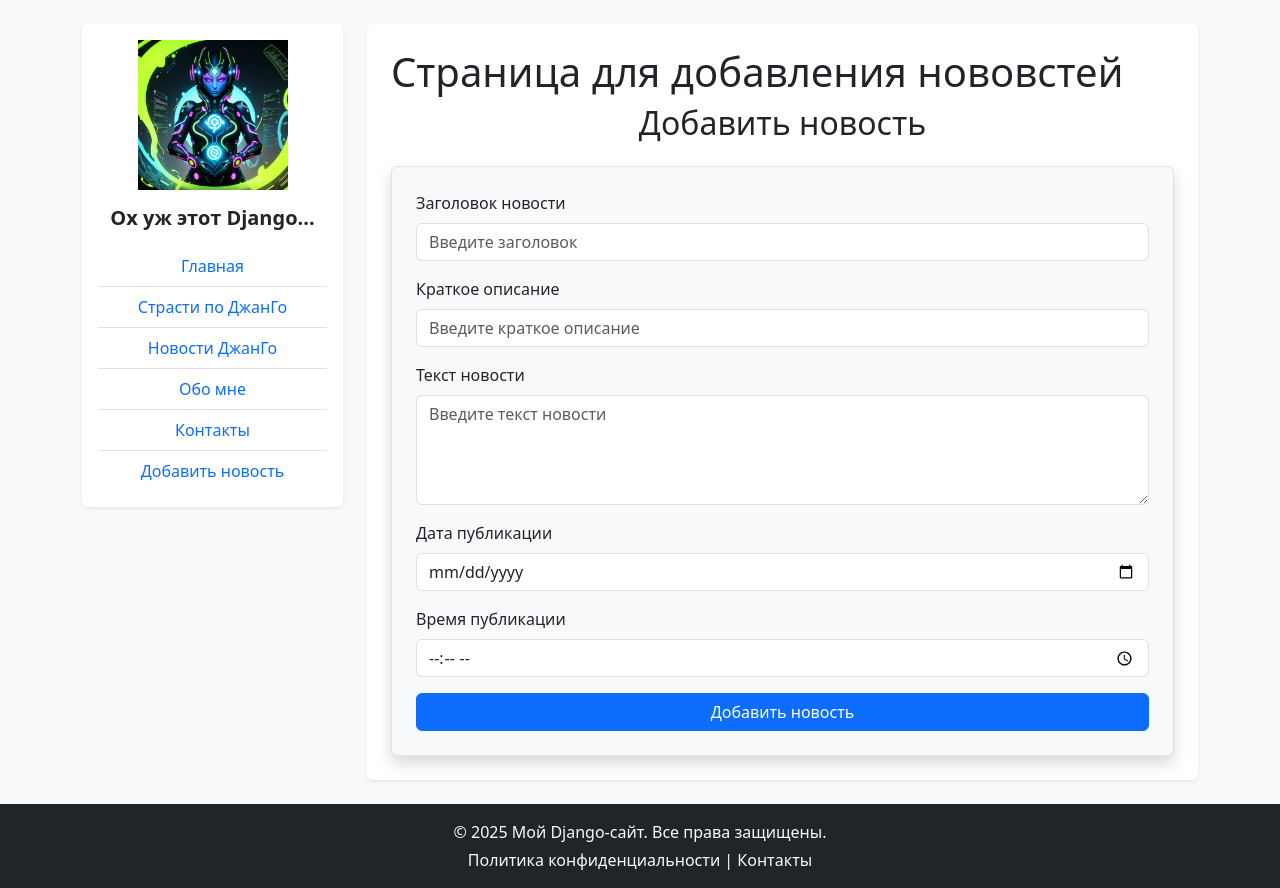
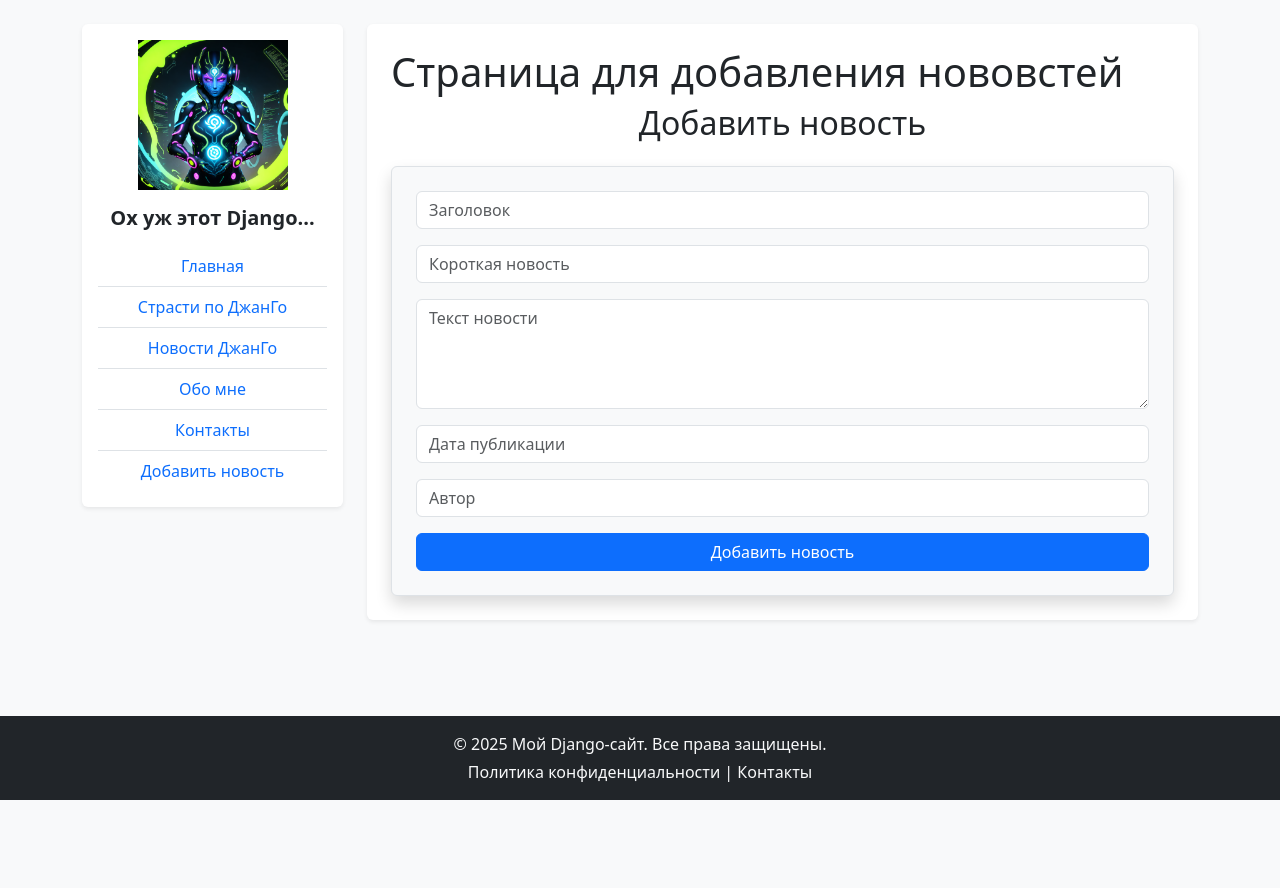
Before and after one commit to 24-python/DJ03-news-pril, a Django app: page /news/create_news in a window 1280 px wide. After the commit the page ends 800 px from the top, so only its background shows below. Run offline with Django 5.2, Linux system fonts and the light colour scheme.

Commit message:
итоговый коммит

```diff
--- /dev/null
+++ b/Example/news/forms.py
@@ -0,0 +1,14 @@
+from .models import Full_post
+from django.forms import ModelForm, TextInput, Textarea, DateTimeInput
+
+class Full_postForm(ModelForm):
+    class Meta:
+        model = Full_post
+        fields = ['title', 'short_description', 'text', 'pub_date', 'autor']
+        widgets = {
+            'title': TextInput(attrs={'class': 'form-control', 'placeholder': 'Заголовок'}),
+            'short_description': TextInput(attrs={'class': 'form-control', 'placeholder': 'Короткая новость'}),
+            'text': Textarea(attrs={'class': 'form-control', 'rows': 4, 'placeholder': 'Текст новости'}),
+            'pub_date': DateTimeInput(attrs={'class': 'form-control', 'placeholder': 'Дата публикации'}),
+            'autor': TextInput(attrs={'class': 'form-control', 'placeholder': 'Автор'})
+        }
--- a/Example/news/templates/news/add_new_post.html
+++ b/Example/news/templates/news/add_new_post.html
@@ -6,37 +6,40 @@
 {% block content %}
 
 <h1>Страница для добавления нововстей</h1>
+
 <h2 class="mb-4 text-center">Добавить новость</h2>
 
     <form method="post" class="p-4 border rounded shadow bg-light">
         {% csrf_token %}
         <div class="mb-3">
-            <label class="form-label">Заголовок новости</label>
-            <input type="text" class="form-control" placeholder="Введите заголовок">
+
+            {{ form.title }}
         </div>
 
         <div class="mb-3">
-            <label class="form-label">Краткое описание</label>
-            <input type="text" class="form-control" placeholder="Введите краткое описание">
+
+            {{ form.short_description }}
         </div>
 
         <div class="mb-3">
-            <label class="form-label">Текст новости</label>
-            <textarea class="form-control" rows="4" placeholder="Введите текст новости"></textarea>
+
+            {{ form.text }}
         </div>
 
         <div class="mb-3">
-            <label class="form-label">Дата публикации</label>
-            <input type="date" class="form-control">
+
+            {{ form.pub_date }}
         </div>
 
         <div class="mb-3">
-            <label class="form-label">Время публикации</label>
-            <input type="time" class="form-control">
+
+            {{ form.autor }}
         </div>
 
         <button type="submit" class="btn btn-primary w-100">Добавить новость</button>
     </form>
 
+{{error}}
+
 
 {% endblock %}
--- a/Example/news/views.py
+++ b/Example/news/views.py
@@ -1,9 +1,20 @@
-from django.shortcuts import render
+from django.shortcuts import render, redirect
 from .models import News_post, Full_post
+from .forms import Full_postForm
 
 def home(request):
 	news = Full_post.objects.all()
 	return render(request, 'news/news.html', {'news': news})
 
 def create_news(request):
-	return render(request, 'news/add_new_post.html')
+	error = ""
+	if request.method == 'POST':
+		form = Full_postForm(request.POST)
+		if form.is_valid():
+			form.save()
+			return redirect('news_home')
+		else:
+			error = 'Данные введены некорректно'
+
+	form = Full_postForm()
+	return render(request, 'news/add_new_post.html', {'form': form, 'errors': error})
```
